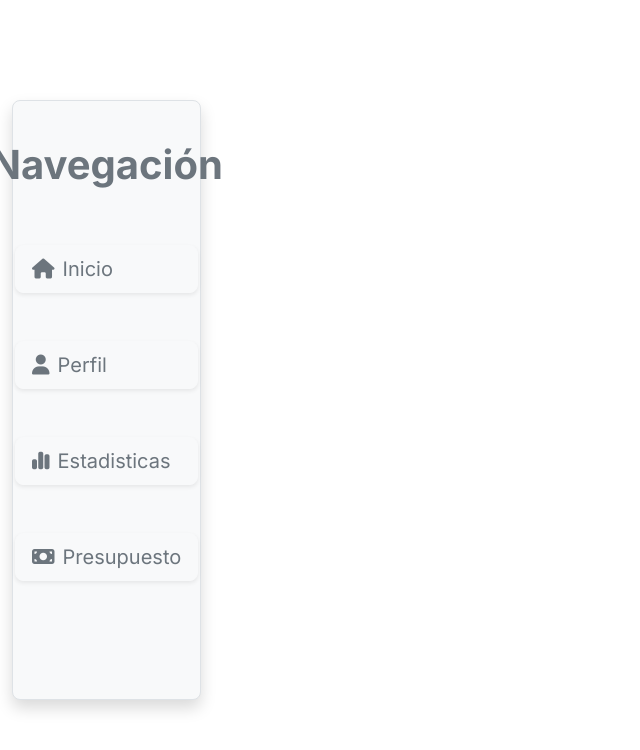
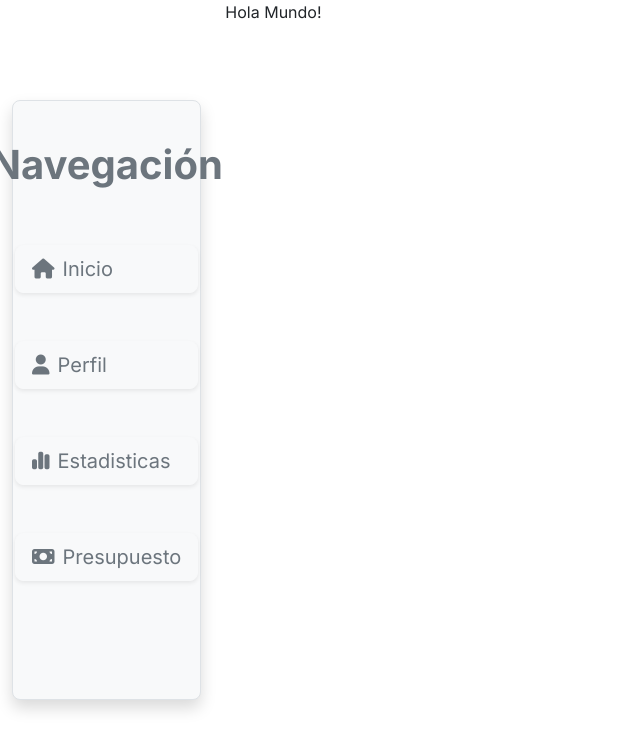
Before and after one commit to Whomy09/forntend-spend-track, a Vue app: page /perfil in a window 1280 px wide. Shown: the top 750 px of the page, without its empty margins (0-640 px from the left). Built offline with nearby package versions, Linux system fonts and the light colour scheme.

Commit message:
Creacion del archivo y rotuer Perfil

```diff
--- a/src/router/index.ts
+++ b/src/router/index.ts
@@ -1,5 +1,6 @@
 import { createRouter, createWebHistory } from 'vue-router'
 import PrincipalView from '../views/PrincipalView/PrincipalView.vue'
+import PerfilViewVue from '@/views/PerfilView/PerfilView.vue'
 
 const router = createRouter({
   history: createWebHistory(import.meta.env.BASE_URL),
@@ -8,6 +9,10 @@ const router = createRouter({
       path: '/',
       name: 'principal',
       component: PrincipalView
+    },
+    {
+      path: '/perfil',
+      component: PerfilViewVue
     }
   ]
 })
--- /dev/null
+++ b/src/views/PerfilView/PerfilView.vue
@@ -0,0 +1,9 @@
+<template>
+  <div>Hola Mundo!</div>
+</template>
+
+<script lang="ts" setup>
+</script>
+
+<style scoped>
+</style>
```
